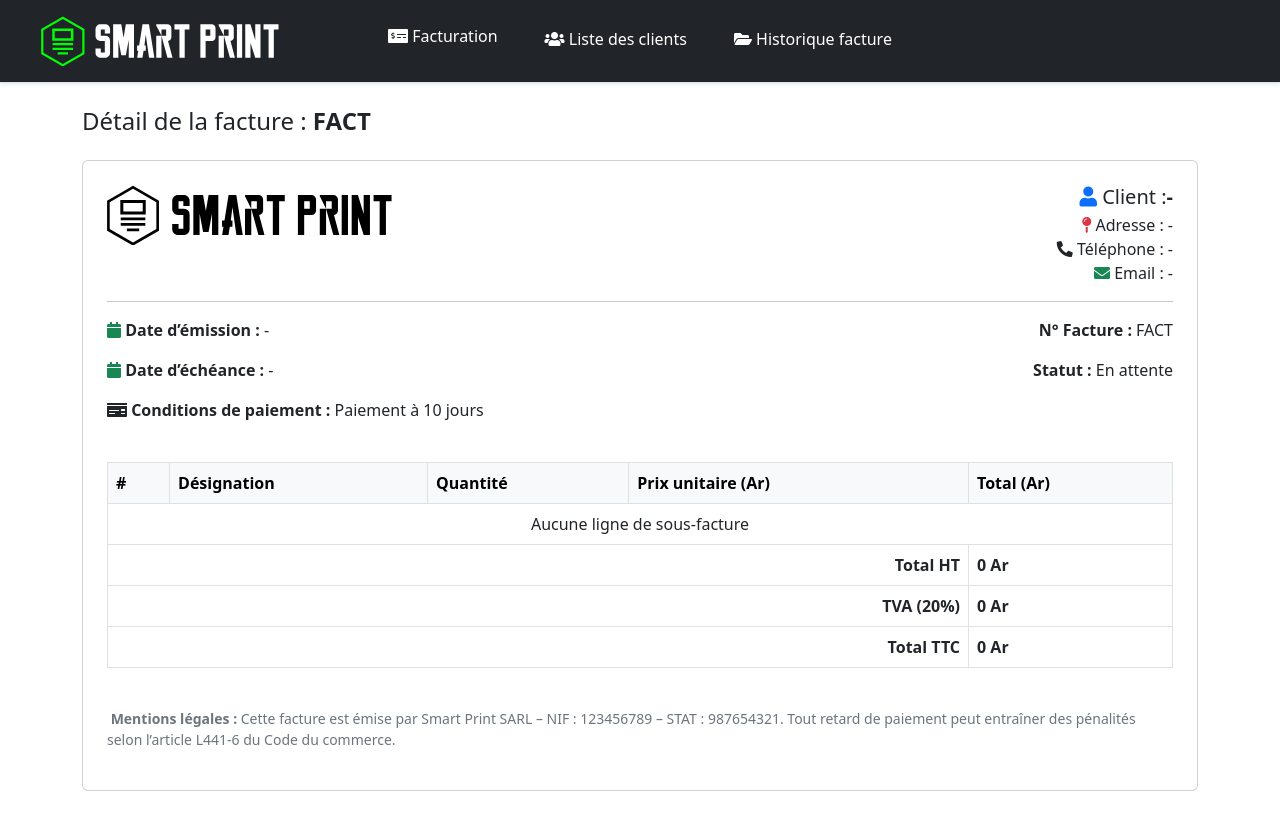
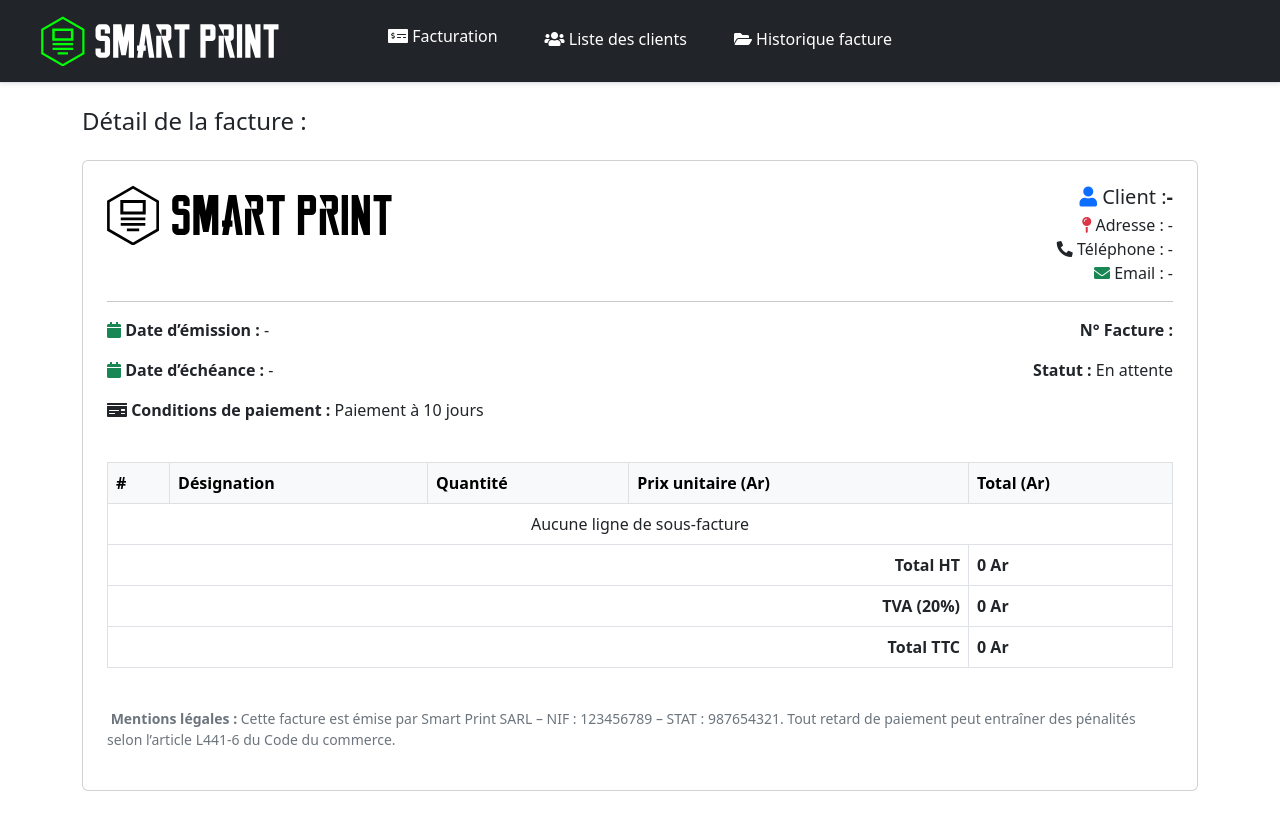
Before and after one commit to HasinaAndrianasinoro16/Smart_print, a React (Create React App) app in the folder smart_printfront/: page /info in a window 1280 px wide. Built offline with nearby package versions, Linux system fonts and the light colour scheme.

Commit message:
Update Info_facture.jsx

```diff
--- a/smart_printfront/src/Components/Info_facture.jsx
+++ b/smart_printfront/src/Components/Info_facture.jsx
@@ -47,7 +47,7 @@ export default function Info_facture() {
     return (
         <div className="container-lg my-4">
             <div className="mb-4">
-                <h4 className="text-start">Détail de la facture : <strong>FACT{facture?.id || ''}</strong></h4>
+                <h4 className="text-start">Détail de la facture : <strong>{facture?.id || ''}</strong></h4>
             </div>
 
             <div className="card p-4">
@@ -76,7 +76,7 @@ export default function Info_facture() {
                         <p><strong><i className="fas fa-money-check"/> Conditions de paiement :</strong> Paiement à 10 jours</p>
                     </div>
                     <div className="col-md-6 text-end">
-                        <p><strong>N° Facture :</strong> FACT{facture?.id || ''}</p>
+                        <p><strong>N° Facture :</strong> {facture?.id || ''}</p>
                         <p><strong>Statut :</strong> En attente</p>
                     </div>
                 </div>
```
